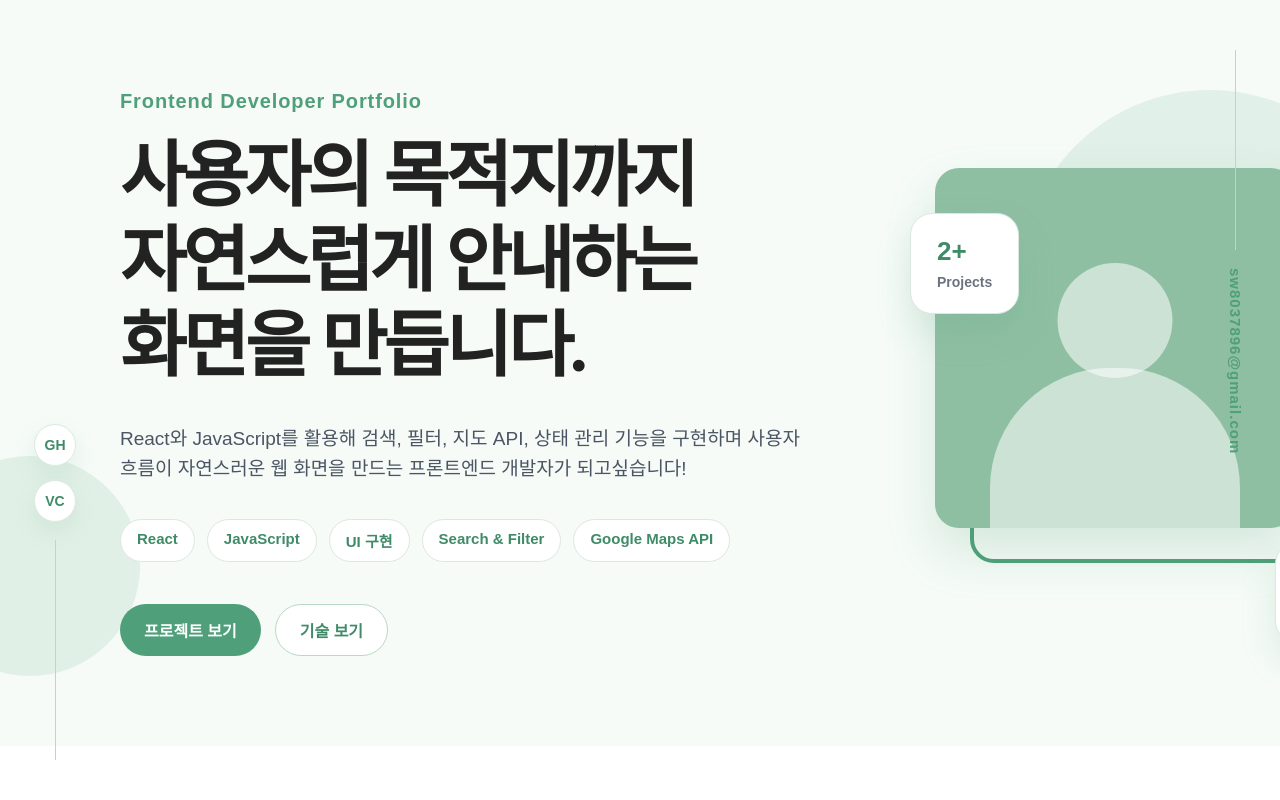
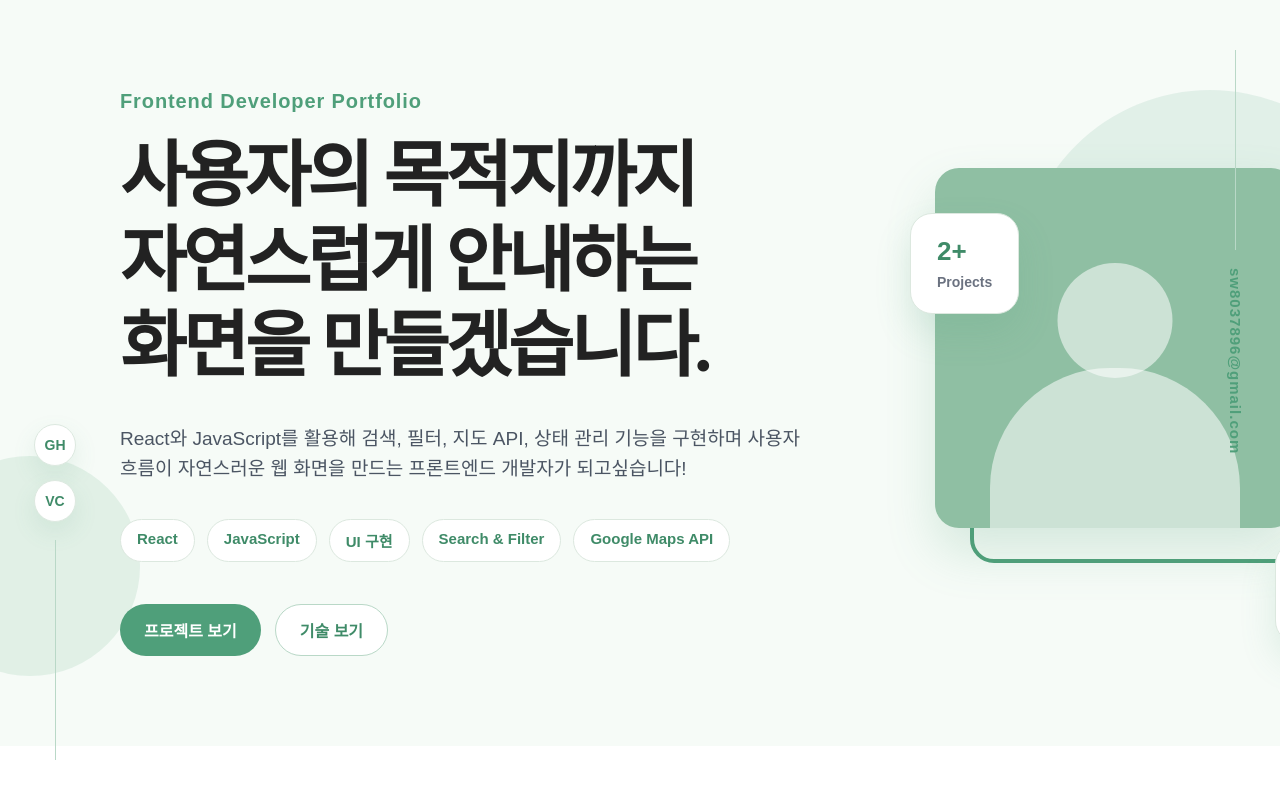
Before and after one commit to sangu-05/sangwoo-portfolio, a React (Vite) app: page / in a window 1280 px wide. Shown: the top 800 px of the page. Built offline with nearby package versions, Linux system fonts and the light colour scheme; a web font is replaced by a local one.

Commit message:
메인문구 수정

```diff
--- a/src/App.jsx
+++ b/src/App.jsx
@@ -124,7 +124,7 @@ function App() {
             <br />
             자연스럽게 안내하는
             <br />
-            화면을 만듭니다.
+            화면을 만들겠습니다.
           </h2>
 
           <p className="intro-text">
```
